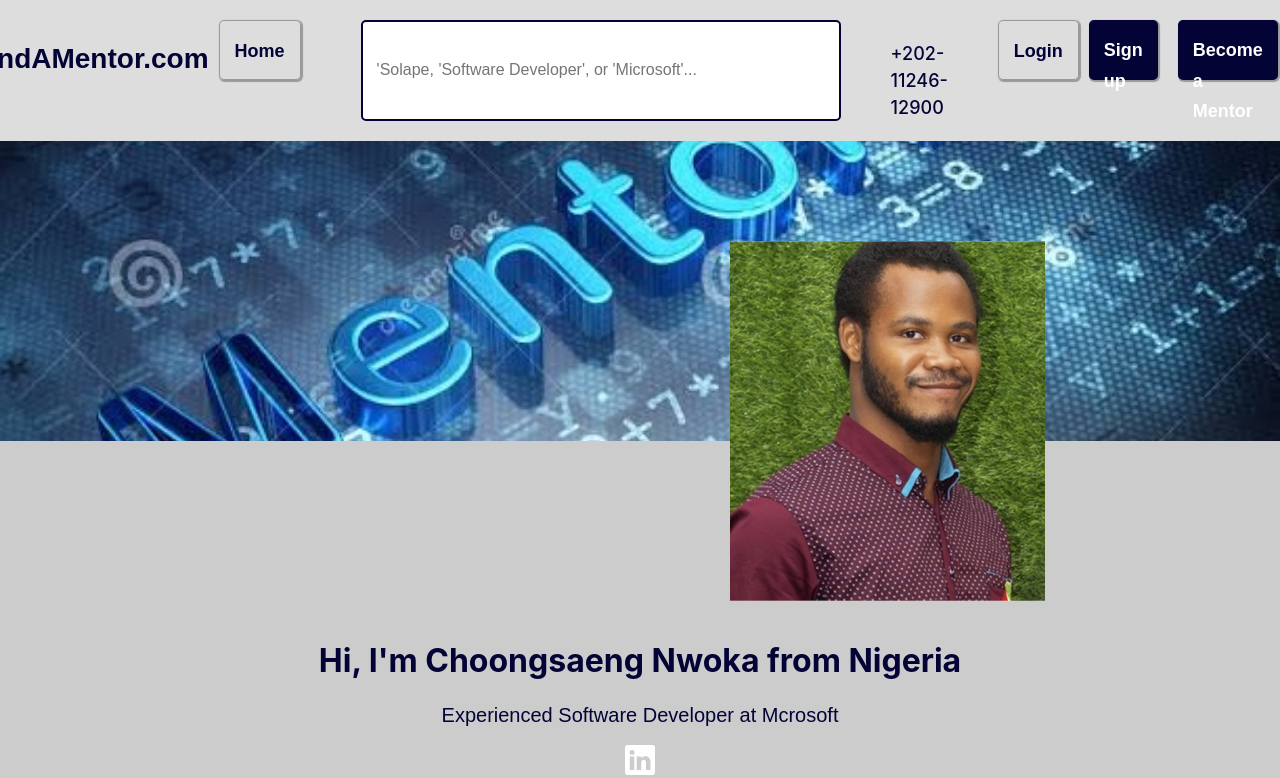
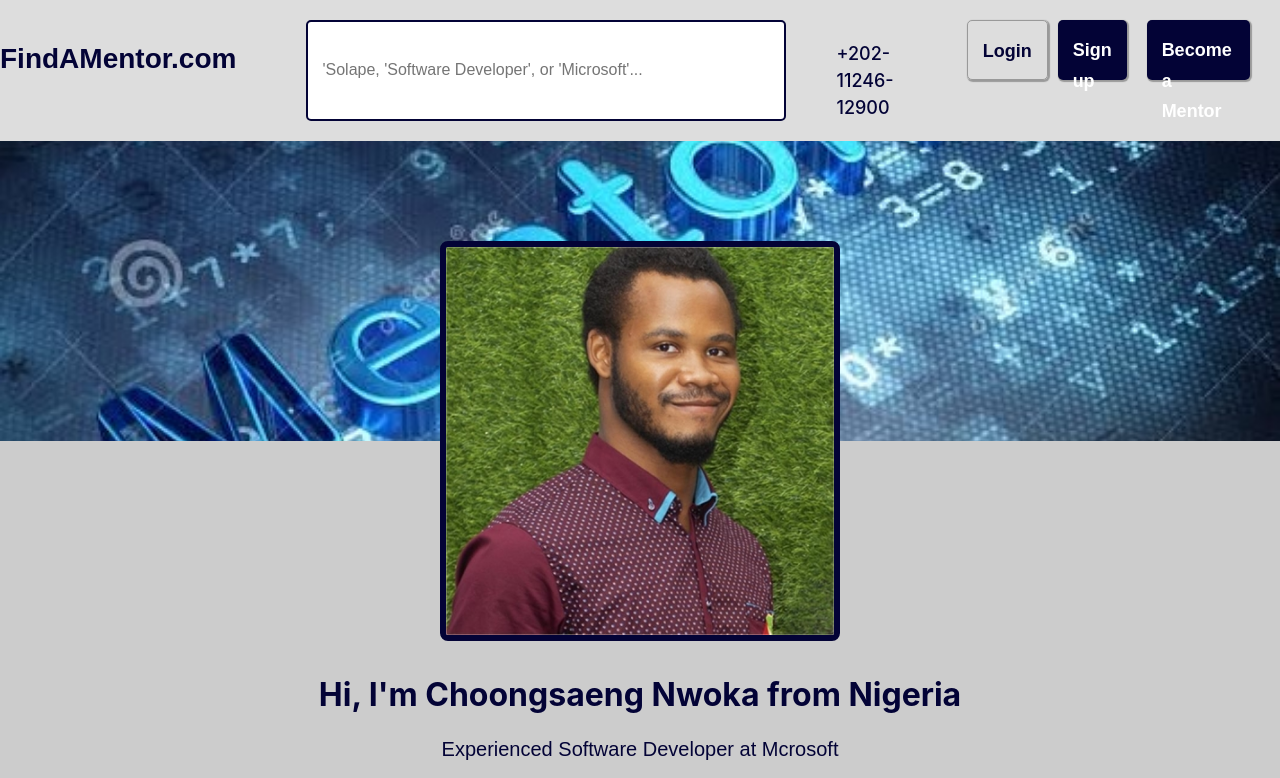
Before and after one commit to Rukayat-Olapojoye/shereeMentorApp, a React (Create React App) app: page /mentors/1 in a window 1280 px wide. Shown: the top 778 px of the page. Built offline with nearby package versions, Linux system fonts and the light colour scheme.

Commit message:
So many changes, we can call this version 2.1

```diff
--- a/package.json
+++ b/package.json
@@ -14,6 +14,7 @@
     "react-hook-form": "^7.9.0",
     "react-router-dom": "^5.2.0",
     "react-scripts": "4.0.3",
+    "react-toastify": "^7.0.4",
     "styled-component": "^2.8.0",
     "styled-components": "^5.3.0",
     "web-vitals": "^1.0.1"
--- a/src/App.jsx
+++ b/src/App.jsx
@@ -9,10 +9,13 @@ import MentorProfile from './pages/MentorProfile';
 import RegisterMentor from './pages/RegisterMentor/registermentor';
 import SearchPage from './pages/SearchPage';
 import ChatMentor from './pages/ChatMentor/chatmentor';
+import { ToastContainer } from 'react-toastify';
+import 'react-toastify/dist/ReactToastify.css';
 
 function App() {
 	return (
 		<AppStates>
+			<ToastContainer />
 			<Router>
 				<Switch>
 					{/*render Home Component when we hit /home */}
--- a/src/components/mentor-card/card.css
+++ b/src/components/mentor-card/card.css
@@ -2,18 +2,16 @@
 .card {
 	width: 22%;
 	height: 600px;
-	margin: 5px;
 	background-color: #ddd;
 	border: 1px solid #999;
 	color: rgb(3, 3, 54);
 	border-radius: 0.6em;
-	padding: 1em;
-	margin-top: 20px;
 	text-align: left;
 	display: inline-flex;
 	box-shadow: 0px 13px 5px -10px #888;
 	transition: all 200ms;
 	cursor: pointer;
+	overflow: hidden;
 }
 
 .card:hover {
@@ -27,9 +25,13 @@
 }
 
 img {
-	width: 315px;
+	width: 100%;
 	height: 360px;
 	object-fit: cover;
+}
+
+.overlay{
+	padding: 1em;
 }
 
 .overlay h1, span, p {
--- a/src/components/mentor-card/index.jsx
+++ b/src/components/mentor-card/index.jsx
@@ -2,7 +2,7 @@ import { Link } from 'react-router-dom';
 import './card.css';
 function MentorCard({ mentor }) {
 	return (
-		<li className="card">
+		<div className="card">
 			<div>
 				<img src={mentor.image} alt="mentor" />
 				<div className="overlay">
@@ -16,7 +16,7 @@ function MentorCard({ mentor }) {
 					<p>{mentor.languages}</p>
 				</div>
 			</div>
-		</li>
+		</div>
 	);
 }
 
--- a/src/components/navbar/index.jsx
+++ b/src/components/navbar/index.jsx
@@ -24,9 +24,9 @@ function Header() {
 								<Link to="/">
 									<h1 className="head-text">FindAMentor.com</h1>
 								</Link>
-								<Link className="home btn" to='/home'>
+								{/* <Link className="home btn" to='/home'>
 									Home
-								</Link>
+								</Link> */}
 								<Search />
 							</div>
 							<div className="tel home-tel">+202-11246-12900</div>
@@ -47,9 +47,9 @@ function Header() {
 								<Link to="/">
 									<h1 className="head-text">FindAMentor.com</h1>
 								</Link>
-								<Link className="home btn" to='/home'>
+								{/* <Link className="home btn" to='/home'>
 									Home
-								</Link>
+								</Link> */}
 								<Search />
 							</div>
 							<div className="tel">+202-11246-12900</div>
--- a/src/pages/ChatMentor/chatmentor.jsx
+++ b/src/pages/ChatMentor/chatmentor.jsx
@@ -1,32 +1,44 @@
 import DefaultLayout from '../../layouts/default-layout';
+import { useForm } from 'react-hook-form';
+import { toast } from 'react-toastify';
+
 
 //import styles
 import './chatmentor.css';
 
-const handleSubmit = (e) => {
-    let value = e.target.value;
-    if (!value === "") {
-        alert("Your question has been received, expect a reply shortly.");
+
+const SubmitMessage = ({ chatform }) => {
+    //let value = e.target.value;
+    if (chatform) {
+        return toast.success("Your question has been received, expect a reply shortly.");
     }
-    alert("Field cannot be empty");
+
+    toast.error("Field cannot be empty");
 }
 
 function ChatMentor() {
+
+    const { register, handleSubmit } = useForm();
     return (
         <DefaultLayout>
             <div className="chat-form">
                 <div className="small-blue-div">
                     Ask questions and chat with mentors
                 </div>
+                <form onSubmit={handleSubmit(SubmitMessage)}>
                     <textarea
                         name="chatform"
                         id="chat"
                         cols="30"
                         rows="5"
-                placeholder="Ask a question...">
-            </textarea>
-            <button type="submit" className="submit-chat" onClick={handleSubmit}>
-                Submit</button>
+                        placeholder="Ask a question..."
+                        {...register('chatform')}
+                    />
+                    <button type="submit" className="submit-chat">
+                        Submit
+                    </button>
+                </form>
+
             </div>
         </DefaultLayout>
     );
--- a/src/pages/MentorProfile/index.jsx
+++ b/src/pages/MentorProfile/index.jsx
@@ -1,4 +1,4 @@
-import { useContext, useRef } from 'react';
+import { useContext, useRef, useState } from 'react';
 import { useParams, Link } from 'react-router-dom';
 import { AppContext } from '../../components/stateprovider';
 import linkedin from '../../images/linkedin.svg';
@@ -13,6 +13,7 @@ function MentorProfile({ key }) {
 	const {
 		state: { mentors },
 	} = useContext(AppContext);
+	const [currentlyViewing, setCurrentlyViewing] = useState('about');
 
 	// using params to get the value of the dynamic route parameter.
 	// In this case, /mentors/:mentorid
@@ -20,6 +21,10 @@ function MentorProfile({ key }) {
 	const currentMentor = useRef(
 		mentors.find(mentor => mentor.id === parseInt(params.mentorid)),
 	);
+
+	const viewSection = (section) => {
+		setCurrentlyViewing(section)
+	}
 
 
 
@@ -54,12 +59,12 @@ function MentorProfile({ key }) {
 				</div>
 				<div className="inline-headlist">
 					<ul>
-						<li><span className=".list-span">About me</span></li>
-						<li><span className=".list-span">Reviews</span></li>
-						<li><span className=".list-span">Group Sessions</span></li>
+						<li onClick={() => viewSection("about")}><span className=".list-span">About me</span></li>
+						<li onClick={() => viewSection("reviews")}><span className=".list-span">Reviews</span></li>
+						<li onClick={() => viewSection("session")}><span className=".list-span">Group Sessions</span></li>
 					</ul>
 				</div>
-
+				{currentlyViewing === "about" &&
 					<section>
 						<div className="about">
 							<h2 id="about-heading">About me</h2>
@@ -80,18 +85,23 @@ function MentorProfile({ key }) {
 							<hr />
 						</div>
 					</section>
+				}
+				{currentlyViewing === "reviews" &&
 					<section>
 						<div className="reviews">
 							<h2>Reviews</h2>
 							<p>No reviews yet</p>
 						</div>
 					</section>
+				}
+				{currentlyViewing === "session" &&
 					<section>
 						<div className="session">
 							<h2>Session</h2>
 							<p>No upcoming Sessions</p>
 						</div>
 					</section>
+				}
 			</div>
 		</DefaultLayout>
 	);
--- a/src/pages/MentorProfile/mentorprofile.css
+++ b/src/pages/MentorProfile/mentorprofile.css
@@ -17,13 +17,20 @@
 
 .mentor-image {
     position: relative;
-    margin-top: -200px;
-    margin-left: 730px;
-    margin-right: 600px;
-    /* border: 2px solid rgb(3, 3, 54); */
-    /* background-color: rgb(3, 3, 54);
-    border-radius: 10px;
-    padding: 0px 8px; */
+    margin: -200px auto 0;
+    width:400px;
+    overflow: hidden;
+     border: 6px solid rgb(3, 3, 54);
+    border-radius: 0.5rem;
+
+
+}
+
+.mentor-image img{
+    width: 100%;
+    height: auto;
+    display: block;
+    margin:0;
 }
 
 .mentor-name {
--- a/src/pages/Mentors/mentors.css
+++ b/src/pages/Mentors/mentors.css
@@ -23,10 +23,13 @@
 }
 
 .mentor-list {
+	gap: 1rem;
 	width: 100%;
 	display: flex;
+	flex-wrap: wrap;
+	justify-content:center;
 	align-items: center;
 	text-align: center;
 	margin-bottom: 30px;
 	margin-top: 30px;
-}
+	}
--- a/src/pages/Mentors/mentors.jsx
+++ b/src/pages/Mentors/mentors.jsx
@@ -14,11 +14,11 @@ function MentorList() {
 				<p className="first-para">Browse our network of mentors to find the right fit.</p>
 			</div>
 			<div className="mentor-list">
-				<ul>
-					{state.mentors.map(mentor => {
-						return <MentorCard mentor={mentor} key={mentor.id} />;
-					})}
-				</ul>
+
+				{state.mentors.map(mentor => {
+					return <MentorCard mentor={mentor} key={mentor.id} />;
+				})}
+
 			</div>
 		</DefaultLayout>
 	);
--- a/src/pages/SearchPage/index.jsx
+++ b/src/pages/SearchPage/index.jsx
@@ -36,11 +36,11 @@ function SearchPage() {
 				<p className="first-para">Browse our network of mentors to find the right fit.</p>
 			</div>
 			<div className="mentor-list">
-				<ul>
-					{searchresult.map(mentor => {
-						return <MentorCard mentor={mentor} key={mentor.id} />;
-					})}
-				</ul>
+
+				{searchresult.map(mentor => {
+					return <MentorCard mentor={mentor} key={mentor.id} />;
+				})}
+
 			</div>
 		</DefaultLayout>
 	);
--- a/src/pages/SearchPage/mentors.css
+++ b/src/pages/SearchPage/mentors.css
@@ -23,10 +23,13 @@
 }
 
 .mentor-list {
+	gap: 1rem;
 	width: 100%;
 	display: flex;
+	flex-wrap: wrap;
+	justify-content:center;
 	align-items: center;
 	text-align: center;
 	margin-bottom: 30px;
 	margin-top: 30px;
-}
+	}
```
Also changed, not shown: 1 other file (tests, documents, lock files or other folders). Lines whose indentation alone changed are shown as unchanged.
